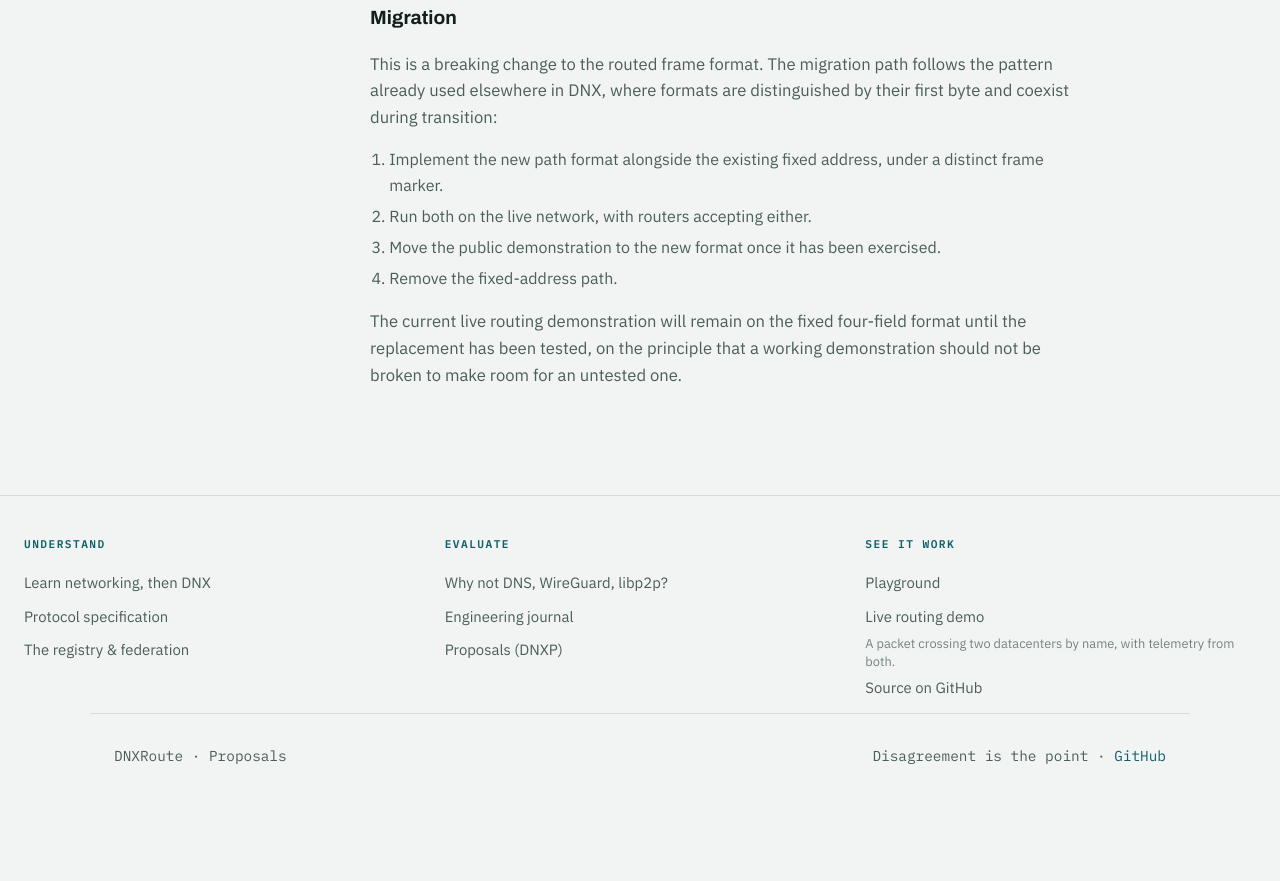
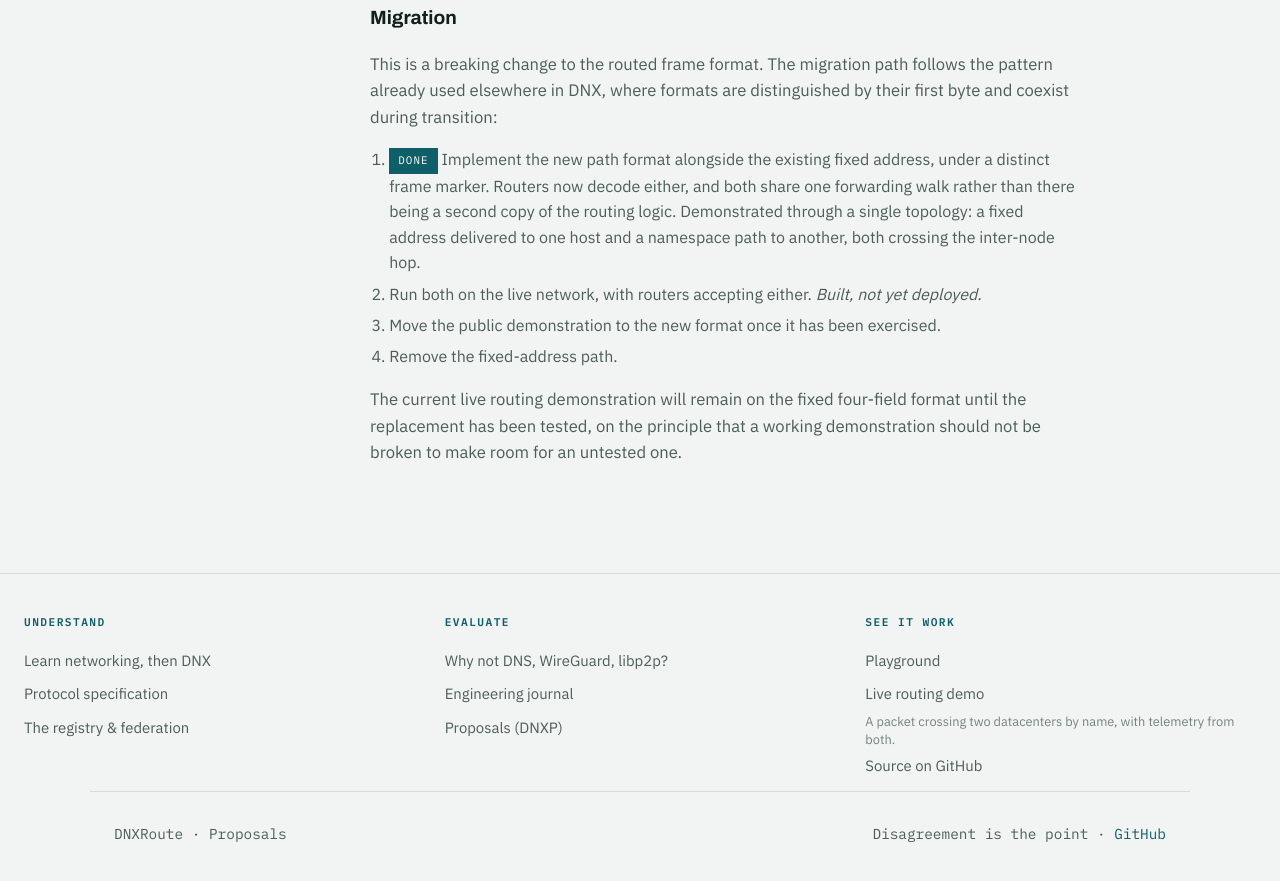
Before and after one commit to Xbitium/DNX, a plain HTML site: page site/proposals.html in a window 1280 px wide. Shown: the part 5185-6066 px from the top of the page. Before the commit the page ends 5996 px from the top, so only its background shows below. Drawn offline with Linux system fonts and the light colour scheme.

Commit message:
Docs: DNXP-0001 migration stage 1 complete

```diff
--- a/site/proposals.html
+++ b/site/proposals.html
@@ -183,8 +183,8 @@ wire       [ count = 4 ][ 1A2B ][ 4C19 ][ 0007 ][ 0031 ]</code></pre>
         <div class="prose">
           <p>This is a breaking change to the routed frame format. The migration path follows the pattern already used elsewhere in DNX, where formats are distinguished by their first byte and coexist during transition:</p>
           <ol>
-            <li>Implement the new path format alongside the existing fixed address, under a distinct frame marker.</li>
-            <li>Run both on the live network, with routers accepting either.</li>
+            <li><span class="badge live">Done</span> Implement the new path format alongside the existing fixed address, under a distinct frame marker. Routers now decode either, and both share one forwarding walk rather than there being a second copy of the routing logic. Demonstrated through a single topology: a fixed address delivered to one host and a namespace path to another, both crossing the inter-node hop.</li>
+            <li>Run both on the live network, with routers accepting either. <em>Built, not yet deployed.</em></li>
             <li>Move the public demonstration to the new format once it has been exercised.</li>
             <li>Remove the fixed-address path.</li>
           </ol>
```
